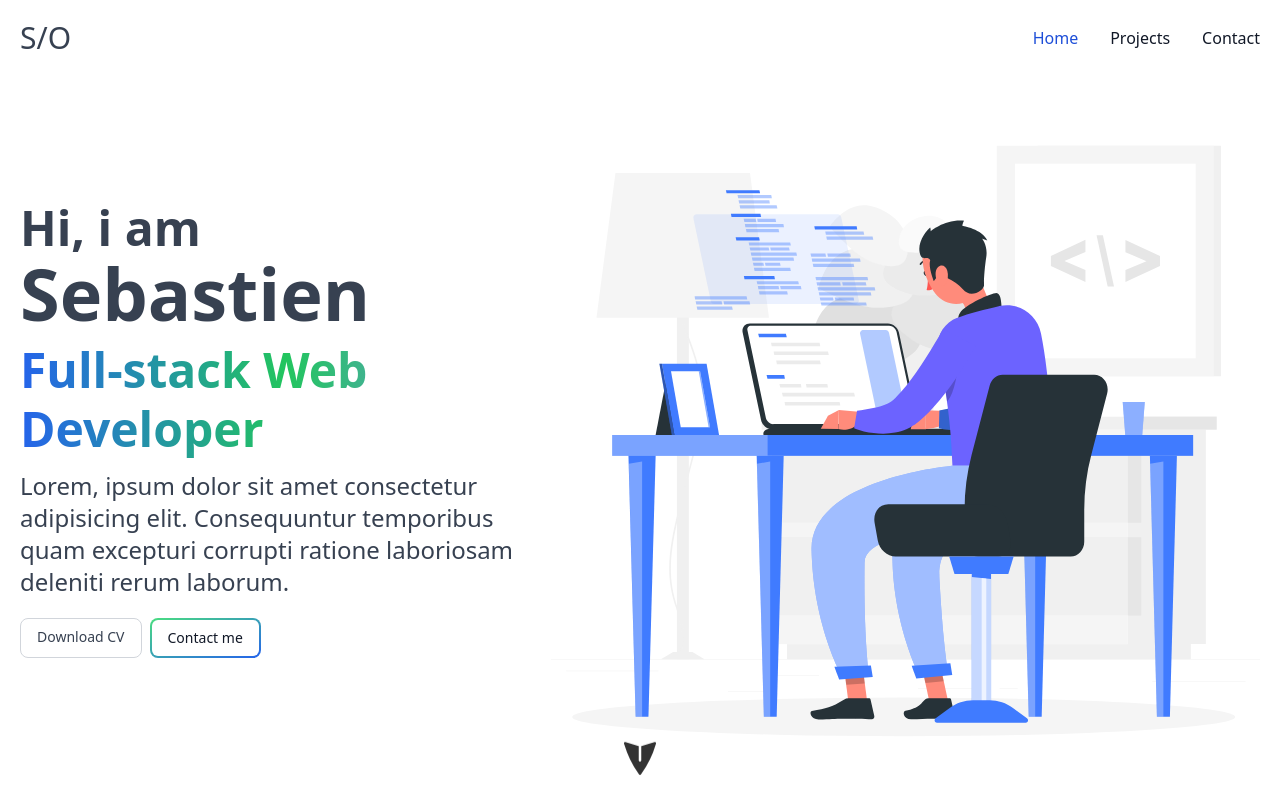
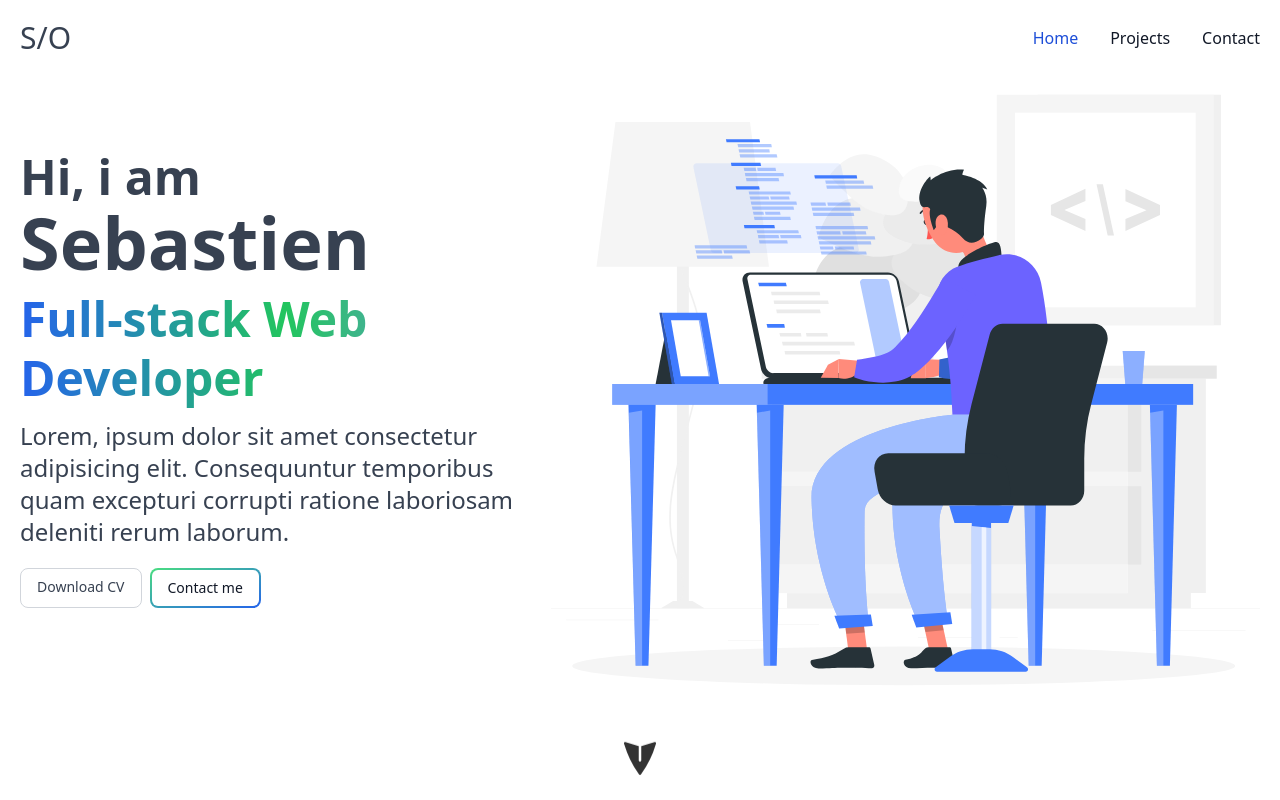
Before and after one commit to Kaoshix/portfolio-nextjs, a Next.js app: page / in a window 1280 px wide. Shown: the top 800 px of the page. Built offline with nearby package versions, Linux system fonts and the light colour scheme.

Commit message:
try remove grow

```diff
--- a/app/page.tsx
+++ b/app/page.tsx
@@ -11,7 +11,7 @@ export default function Home() {
 
       <div className="min-h-screen mx-5 flex flex-col mb-10" id="home-section">
         <Header />
-        <div className="flex flex-col grow">
+        <div className="flex flex-col">
           <HeroBanner />
           <div className="min-h-[50px] md:min-h-0">
             <ArrowHomeButton />
```
